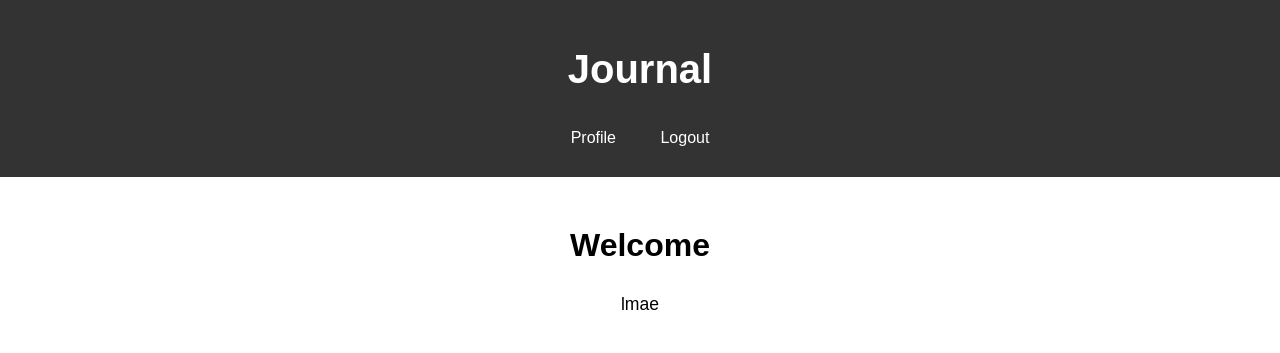
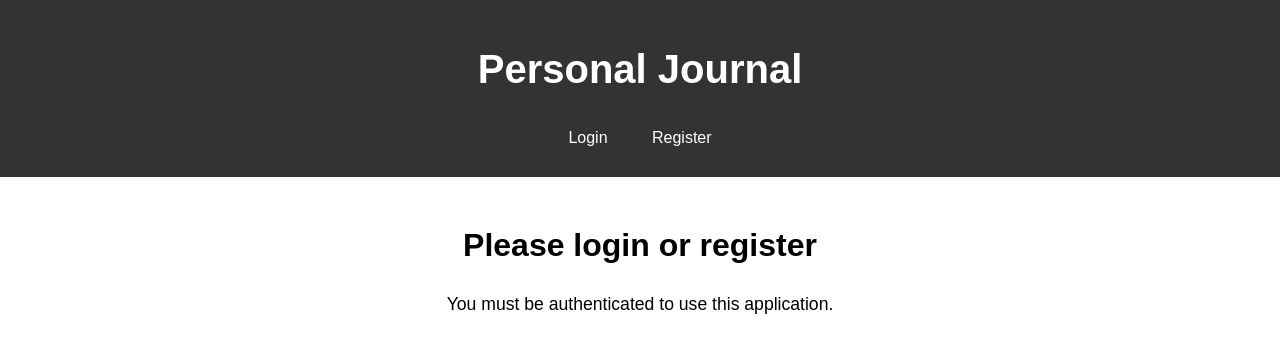
Before and after one commit to garrywashere/personal-journal, a Flask app: page / in a window 1280 px wide. Shown: the top 353 px of the page. Run offline with Flask 3, Linux system fonts and the light colour scheme.

Commit message:
Added basic login functionality and icon

```diff
--- a/main.py
+++ b/main.py
@@ -1,8 +1,9 @@
-from flask import Flask, render_template, request, redirect
+from flask import Flask, render_template, request, session, redirect
 from flask_sqlalchemy import SQLAlchemy
 
 app = Flask(__name__)
 app.config["SQLALCHEMY_DATABASE_URI"] = "sqlite:///data.db"
+app.config["SECRET_KEY"] = "shhh"
 db = SQLAlchemy(app)
 
 
@@ -19,48 +20,70 @@ class Pages(db.Model):
     body = db.Column(db.String(), nullable=False)
     owner = db.Column(db.Integer, db.ForeignKey("users.id"), nullable=False)
 
-def user_exists():
-    pass
+
+def login_status():
+    try:
+        return (session["logged_in"], session["username"])
+    except KeyError:
+        return (False, False)
+
 
 @app.route("/")
 def index():
-    return render_template("index.html", logged_in=True)
+    return render_template("index.html", logged_in=login_status())
+
 
 @app.route("/user/register")
 def register():
     return "register"
 
+
 @app.route("/user/login")
 def login():
-    return "login"
+    session["logged_in"] = True
+    session["username"] = "Garry"
+    return redirect("/")
+
 
 @app.route("/user/profile")
 def profile():
     return "logout"
 
+
 @app.route("/user/logout")
 def logout():
-    return "logout"
+    try:
+        session.pop("logged_in")
+        session.pop("username")
+    except KeyError:
+        pass
+    return redirect("/")
+
 
 @app.route("/pages/new")
 def new_page():
     return "new"
 
+
 @app.route("/pages/view")
 def view_page():
     return "view"
+
 
 @app.route("/pages/edit")
 def edit_page():
     return "edit"
 
+
 @app.route("/pages/delete")
 def delete_page():
     return "delete"
 
+
 @app.route("/pages/search")
 def search_page():
     return "search"
+
 
 if __name__ == "__main__":
     import os
--- a/templates/index.html
+++ b/templates/index.html
@@ -1,9 +1,9 @@
 {% extends "template.html" %} {% block main %}
-{% if not logged_in %}
+{% if not logged_in[0] %}
 <h2>Please login or register</h2>
 <p>You must be authenticated to use this application.</p>
 {% else %}
-<h2>Welcome {{ username }}</h2>
+<h2>Welcome {{ logged_in[1] }}</h2>
 <p>lmae</p>
 {% endif %}
 {% endblock %}
--- a/templates/template.html
+++ b/templates/template.html
@@ -3,22 +3,60 @@
     <head>
         <meta charset="UTF-8" />
         <meta name="viewport" content="width=device-width, initial-scale=1.0" />
-        <title>Modern Template</title>
+        {% if not logged_in[0] %}
+        <title>Personal Journal</title>
+        {% else %}
+        <title>{{ logged_in[1] }}'s Journal</title>
+        {% endif %}
         <script src="{{ url_for('static', filename='script.js') }}"></script>
         <link
             rel="stylesheet"
             href="{{ url_for('static', filename='stylesheet.css') }}"
         />
+        <link
+            rel="icon"
+            href="{{ url_for('static', filename='images/icon.png') }}"
+        />
     </head>
     <body>
         <header>
-            <h1>Journal</h1>
-            {% if not logged_in %}
-            <input type="button" value="Login" onclick="window.location.href = '/user/login'">
-            <input type="button" value="Register" onclick="window.location.href = '/user/register'">
+            {% if not logged_in[0] %}
+            <h1>Personal Journal</h1>
             {% else %}
-            <input type="button" value="Profile" onclick="window.location.href = '/user/profile'">
-            <input type="button" value="Logout" onclick="window.location.href = '/user/logout'">
+            <h1>{{ logged_in[1] }}'s Journal</h1>
+            {% endif %} {% if not logged_in[0] %}
+            <input
+                type="button"
+                value="Login"
+                onclick="window.location.href = '/user/login'"
+            />
+            <input
+                type="button"
+                value="Register"
+                onclick="window.location.href = '/user/register'"
+            />
+            {% else %}
+            <input
+                type="button"
+                value="New"
+                onclick="window.location.href = '/pages/new'"
+            />
+            <input
+                type="button"
+                value="Search"
+                onclick="window.location.href = '/pages/search'"
+            />
+            &ensp; &ensp; &ensp;
+            <input
+                type="button"
+                value="Profile"
+                onclick="window.location.href = '/user/profile'"
+            />
+            <input
+                type="button"
+                value="Logout"
+                onclick="window.location.href = '/user/logout'"
+            />
             {% endif %}
         </header>
         <main>{% block main %} {% endblock %}</main>
```
Also changed, not shown: static/images/icon.png (added).
